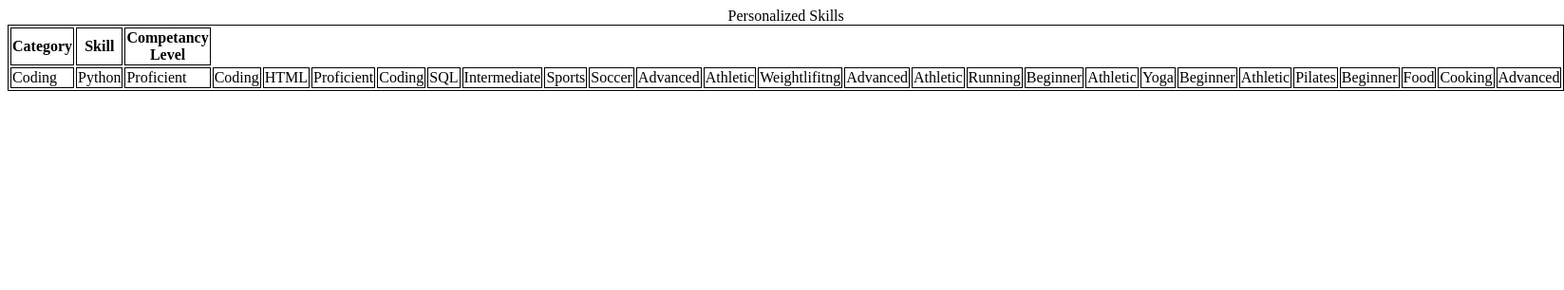
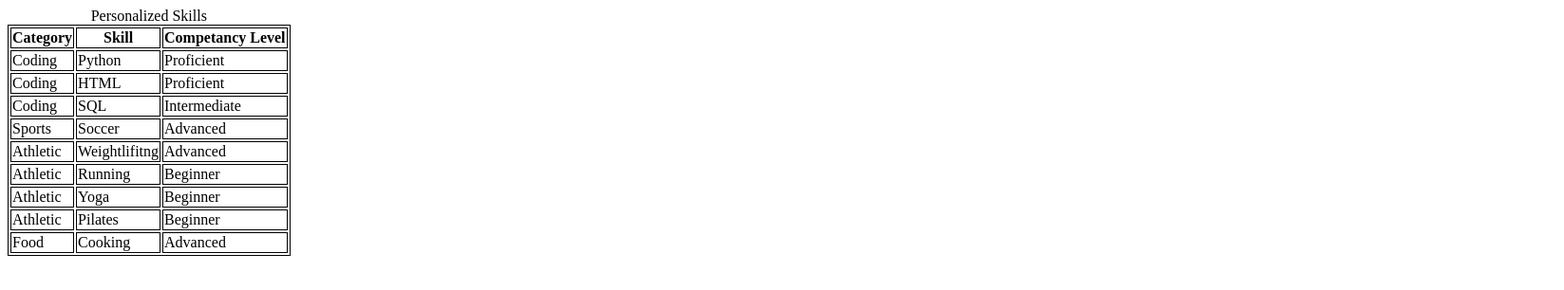
Before and after one commit to letepan/ist263, a plain HTML site: page lab04/skills.html in a window 1280 px wide. Shown: the whole page at 95% size, 1647 px wide, since content can reach past the window. Drawn offline with Linux system fonts and the light colour scheme.

Commit message:
Update skills.html

```diff
--- a/lab04/skills.html
+++ b/lab04/skills.html
@@ -21,46 +21,46 @@
                 <td>Python</td>
                 <td>Proficient</td>
             </tf>
-            <tf>
+            <tr>
                 <td>Coding</td>
                 <td>HTML</td>
                 <td>Proficient</td>
-            </tf>
-            <tf>
+            </tr>
+            <tr>
                 <td>Coding</td>
                 <td>SQL</td>
                 <td>Intermediate</td>
-            </tf>
-            <tf>
+            </tr>
+            <tr>
                 <td>Sports</td>
                 <td>Soccer</td>
                 <td>Advanced</td>
-            </tf>
-            <tf>
+            </tr>
+            <tr>
                 <td>Athletic</td>
                 <td>Weightlifitng</td>
                 <td>Advanced</td>
-            </tf>
-            <tf>
+            </tr>
+            <tr>
                 <td>Athletic</td>
                 <td>Running</td>
                 <td>Beginner</td>
-            </tf>
-            <tf>
+            </tr>
+            <tr>
                 <td>Athletic</td>
                 <td>Yoga</td>
                 <td>Beginner</td>
-            </tf>
-            <tf>
+            </tr>
+            <tr>
                 <td>Athletic</td>
                 <td>Pilates</td>
                 <td>Beginner</td>
-            </tf>
-            <tf>
+            </tr>
+            <tr>
                 <td>Food</td>
                 <td>Cooking</td>
                 <td>Advanced</td>
-            </tf>
+            </tr>
         </table>
     </body>
 </html>
```
